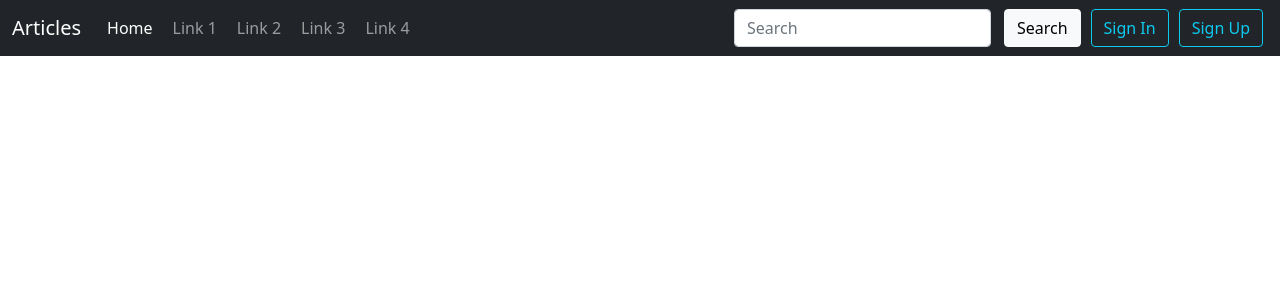
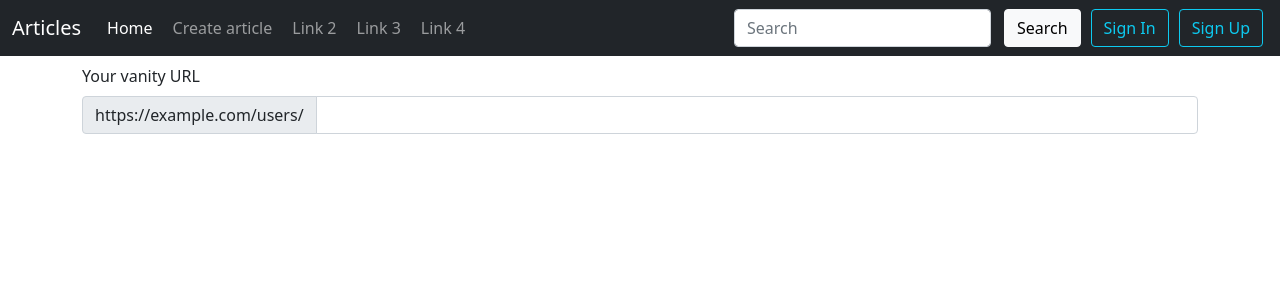
Before and after one commit to KHarpushkina/vue-course, a Vue app: page /create-new-article in a window 1280 px wide. Shown: the top 300 px of the page. Built offline with nearby package versions, Linux system fonts and the light colour scheme.

Commit message:
Start design page to create new article

```diff
--- a/src/App.vue
+++ b/src/App.vue
@@ -1,10 +1,12 @@
 <template>
     <navigation-bar></navigation-bar>
-    <router-view v-slot="slotProps">
-        <transition name="route" mode="out-in">
-            <component :is="slotProps.Component"></component>
-        </transition>
-    </router-view>
+    <div class="content-container">
+        <router-view v-slot="slotProps">
+            <transition name="route" mode="out-in">
+                <component :is="slotProps.Component"></component>
+            </transition>
+        </router-view>
+    </div>
 </template>
 
 <script>
@@ -19,4 +21,8 @@ export default {
 
 <style lang="scss" rel="stylesheet/scss">
 @import "~bootstrap/dist/css/bootstrap.css";
+.content-container {
+    margin: 3rem;
+    padding: 1rem;
+}
 </style>
--- a/src/client/components/layout/NavigationBar.vue
+++ b/src/client/components/layout/NavigationBar.vue
@@ -14,7 +14,11 @@
                         </router-link>
                     </li>
                     <li class="nav-item">
-                        <a class="nav-link" href="#">Link 1</a>
+                        <router-link :to="{name: 'create_article'}">
+                            <span class="nav-link" aria-current="page">
+                                Create article
+                            </span>
+                        </router-link>
                     </li>
                     <li class="nav-item">
                         <a class="nav-link" href="#">Link 2</a>
--- a/src/client/pages/CreateArticlePage.vue
+++ b/src/client/pages/CreateArticlePage.vue
@@ -1,5 +1,18 @@
 <template>
-    <div class="container"></div>
+    <div class="container">
+        <label for="basic-url" class="form-label">Your vanity URL</label>
+        <div class="input-group mb-3">
+            <span class="input-group-text" id="basic-addon3">
+                https://example.com/users/
+            </span>
+            <input
+                type="text"
+                class="form-control"
+                id="basic-url"
+                aria-describedby="basic-addon3"
+            />
+        </div>
+    </div>
 </template>
 
 <script>
--- a/src/router.js
+++ b/src/router.js
@@ -1,6 +1,7 @@
 import { createRouter, createWebHistory } from "vue-router";
 import ArticlesMainPage from "./client/pages/ArticlesMainPage.vue";
 import ArticleDetailsPage from "./client/pages/ArticleDetailsPage.vue";
+import CreateArticlePage from "./client/pages/CreateArticlePage.vue";
 
 const router = createRouter({
     history: createWebHistory(),
@@ -17,6 +18,12 @@ const router = createRouter({
             props: true,
             component: ArticleDetailsPage,
         },
+        {
+            name: "create_article",
+            path: "/create-new-article",
+            props: true,
+            component: CreateArticlePage,
+        },
         /*{ path: '/register', component: null },
     { path: '/requests', component: null }, */
         //{ path: '/:notFound(.*)', component: null }
--- a/src/server/helpers/server-setup.js
+++ b/src/server/helpers/server-setup.js
@@ -14,8 +14,8 @@ module.exports = {
         }
     },
 
-    async insertDocument(model, document) {
-        let result = await Article.save();
+    async insertDocument(document) {
+        let result = await document.save();
         if (result) {
             return result;
         } else {
--- a/src/server/server.js
+++ b/src/server/server.js
@@ -39,9 +39,9 @@ app.get("/articles", (req, res, next) => {
 app.post("/create-article", (req, res, next) => {
     const article = new Article(req.body.article);
     serverSetup
-        .insertDocument(Article, article)
-        .then((response) => res.status(200).send(response))
-        .catch((err) => next(err)); F
+        .insertDocument(article)
+        .then((response) => res.send(response))
+        .catch((err) => next(err));
 });
 
 /*app.get("/cart", (req, res) => {
```
Also changed, not shown: src/client/pages/ArticlesMainPage.vue (+5 -11 lines).
